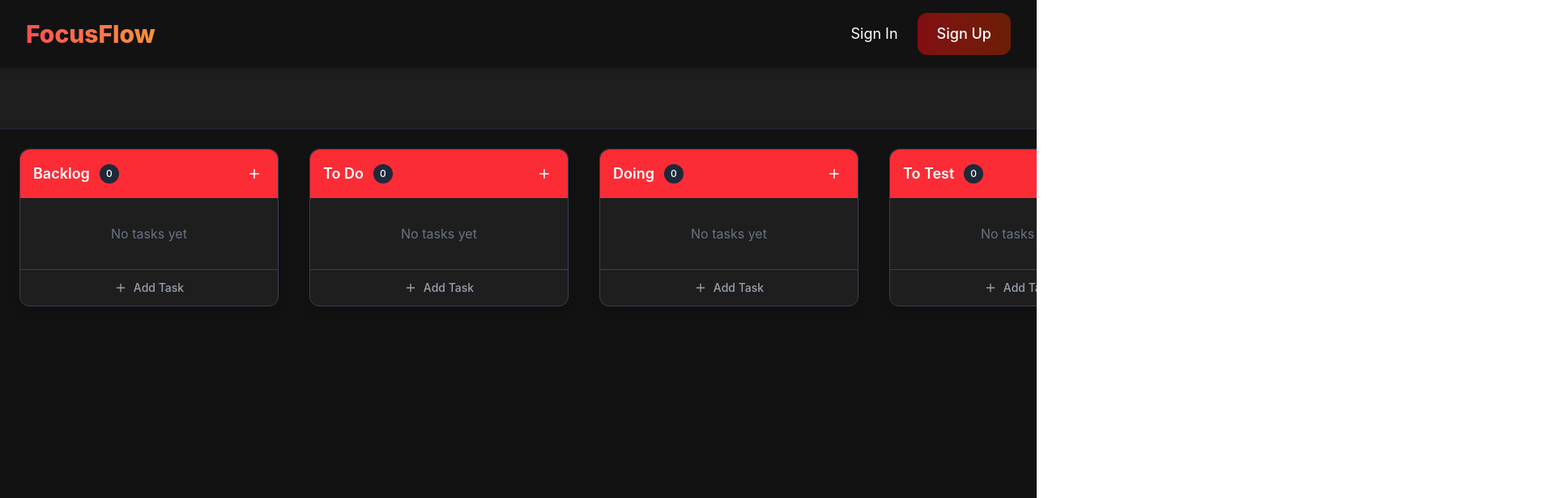
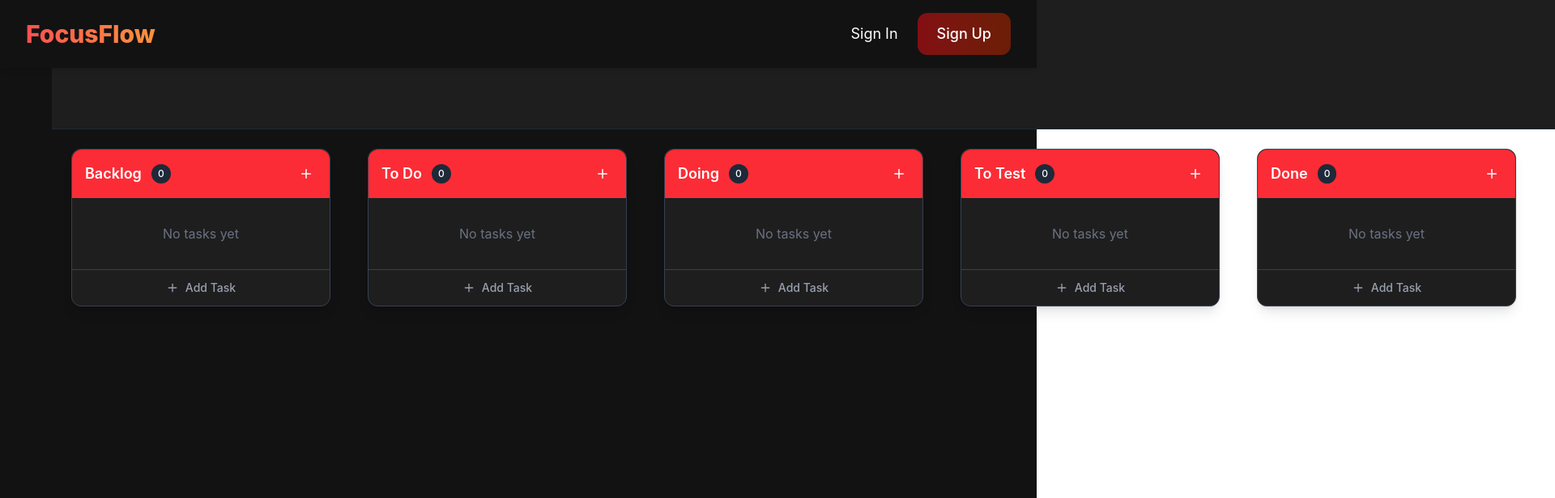
Before and after one commit to JihedSaad001/FocusFlow, a React (Vite) app in the folder User/Focusflow/: page /kanban in a window 1280 px wide. Shown: the top 616 px of the page at 81% size, 1920 px wide, since content can reach past the window. Built offline with nearby package versions, Linux system fonts and the light colour scheme.

Commit message:
kanban fix white page attempt 1

```diff
--- a/User/Focusflow/src/components/KanbanBoard.tsx
+++ b/User/Focusflow/src/components/KanbanBoard.tsx
@@ -52,11 +52,16 @@ const KanbanBoard: React.FC = () => {
         if (!response.ok) throw new Error("Failed to fetch board");
         const data = await response.json();
         console.log("Fetched Kanban board:", data);
-        if (data.kanbanBoard && data.kanbanBoard.columns.length > 0) {
+        // If kanbanBoard is null or missing columns, fall back to initialBoard
+        if (data.kanbanBoard && Array.isArray(data.kanbanBoard.columns)) {
           setBoard(data.kanbanBoard);
+        } else {
+          console.warn("Kanban board data is invalid, using initial board");
+          setBoard(initialBoard);
         }
       } catch (error) {
         console.error("Error fetching Kanban board:", error);
+        setBoard(initialBoard); // Fallback to initialBoard on error
       }
     };
     fetchBoard();
@@ -108,9 +113,9 @@ const KanbanBoard: React.FC = () => {
     if (isActiveATask && isOverAColumn) {
       setBoard((board) => {
         const activeColumn = board.columns.find(
-          (col) => col.id === active.data.current?.columnId
+          (col) => col?.id === active.data.current?.columnId
         );
-        const overColumn = board.columns.find((col) => col.id === over.id);
+        const overColumn = board.columns.find((col) => col?.id === over.id);
 
         if (!activeColumn || !overColumn) return board;
 
@@ -119,13 +124,13 @@ const KanbanBoard: React.FC = () => {
         );
 
         const updatedColumns = board.columns.map((col) => {
-          if (col.id === activeColumn.id) {
+          if (col?.id === activeColumn.id) {
             return {
               ...col,
               tasks: col.tasks.filter((task) => task.id !== activeId),
             };
           }
-          if (col.id === overColumn.id) {
+          if (col?.id === overColumn.id) {
             const newTasks = [...col.tasks];
             newTasks.push(activeColumn.tasks[activeTaskIndex]);
             return { ...col, tasks: newTasks };
@@ -163,16 +168,18 @@ const KanbanBoard: React.FC = () => {
 
       setBoard((board) => {
         const activeColumnIndex = board.columns.findIndex(
-          (col) => col.id === activeColumnId
+          (col) => col?.id === activeColumnId
         );
         const overColumnIndex = board.columns.findIndex(
-          (col) => col.id === overColumnId
+          (col) => col?.id === overColumnId
         );
 
         if (activeColumnIndex === -1 || overColumnIndex === -1) return board;
 
         const activeColumn = board.columns[activeColumnIndex];
         const overColumn = board.columns[overColumnIndex];
+
+        if (!activeColumn || !overColumn) return board;
 
         const activeTaskIndex = activeColumn.tasks.findIndex(
           (task) => task.id === activeId
@@ -229,7 +236,7 @@ const KanbanBoard: React.FC = () => {
   const handleAddTask = (columnId: string, task: Task) => {
     setBoard((prevBoard) => {
       const newColumns = prevBoard.columns.map((col) =>
-        col.id === columnId ? { ...col, tasks: [...col.tasks, task] } : col
+        col?.id === columnId ? { ...col, tasks: [...col.tasks, task] } : col
       );
       const updatedBoard = { ...prevBoard, columns: newColumns };
       saveBoard(updatedBoard);
@@ -240,7 +247,7 @@ const KanbanBoard: React.FC = () => {
   const handleDeleteTask = (taskId: string, columnId: string) => {
     setBoard((prevBoard) => {
       const newColumns = prevBoard.columns.map((col) =>
-        col.id === columnId
+        col?.id === columnId
           ? { ...col, tasks: col.tasks.filter((task) => task.id !== taskId) }
           : col
       );
@@ -253,7 +260,7 @@ const KanbanBoard: React.FC = () => {
   const handleUpdateColumn = (columnId: string, title: string) => {
     setBoard((prevBoard) => {
       const newColumns = prevBoard.columns.map((col) =>
-        col.id === columnId ? { ...col, title } : col
+        col?.id === columnId ? { ...col, title } : col
       );
       const updatedBoard = { ...prevBoard, columns: newColumns };
       saveBoard(updatedBoard);
@@ -262,18 +269,28 @@ const KanbanBoard: React.FC = () => {
   };
 
   return (
-    <div className="flex flex-col h-screen w-full bg-[#121212]  ">
+    <div className="flex h-screen w-full bg-[#121212]">
+      {/* Sidebar Space */}
+      <div className="w-16 flex-shrink-0" />
+
+      {/* Main Content */}
+      <div className="flex flex-col flex-1">
         <Header />
-      <div className="flex-1 overflow-x-auto p-6">
+        <div className="flex-1 overflow-x-auto p-4 sm:p-5 md:p-6">
           <DndContext
             sensors={sensors}
             onDragStart={handleDragStart}
             onDragOver={handleDragOver}
             onDragEnd={handleDragEnd}
           >
-          <div className="flex gap-2 ">
-            {board.columns.map((column) => (
-              <div key={column.id} className="w-[350px] flex-shrink-0">
+            <div className="flex flex-col sm:flex-row gap-2 sm:gap-3 md:gap-4 max-w-full mx-auto">
+              {board.columns && Array.isArray(board.columns) ? (
+                board.columns.map((column) =>
+                  column ? (
+                    <div
+                      key={column.id}
+                      className="w-full sm:w-[250px] md:w-[300px] lg:w-[350px] flex-shrink-0"
+                    >
                       <Column
                         column={column}
                         onAddTask={handleAddTask}
@@ -281,7 +298,13 @@ const KanbanBoard: React.FC = () => {
                         onUpdateColumn={handleUpdateColumn}
                       />
                     </div>
-            ))}
+                  ) : null
+                )
+              ) : (
+                <div className="text-gray-500 text-center py-4">
+                  No columns available
+                </div>
+              )}
             </div>
             <DragOverlay>
               {activeTask && (
@@ -295,6 +318,7 @@ const KanbanBoard: React.FC = () => {
           </DndContext>
         </div>
       </div>
+    </div>
   );
 };
 
```
Lines whose indentation alone changed are shown as unchanged.
